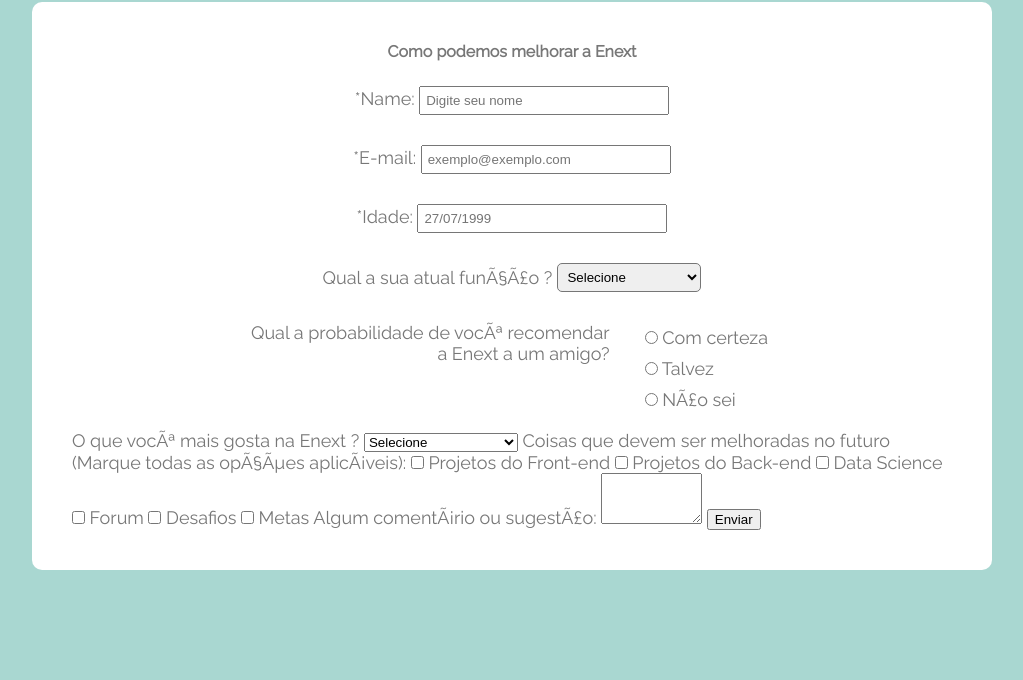
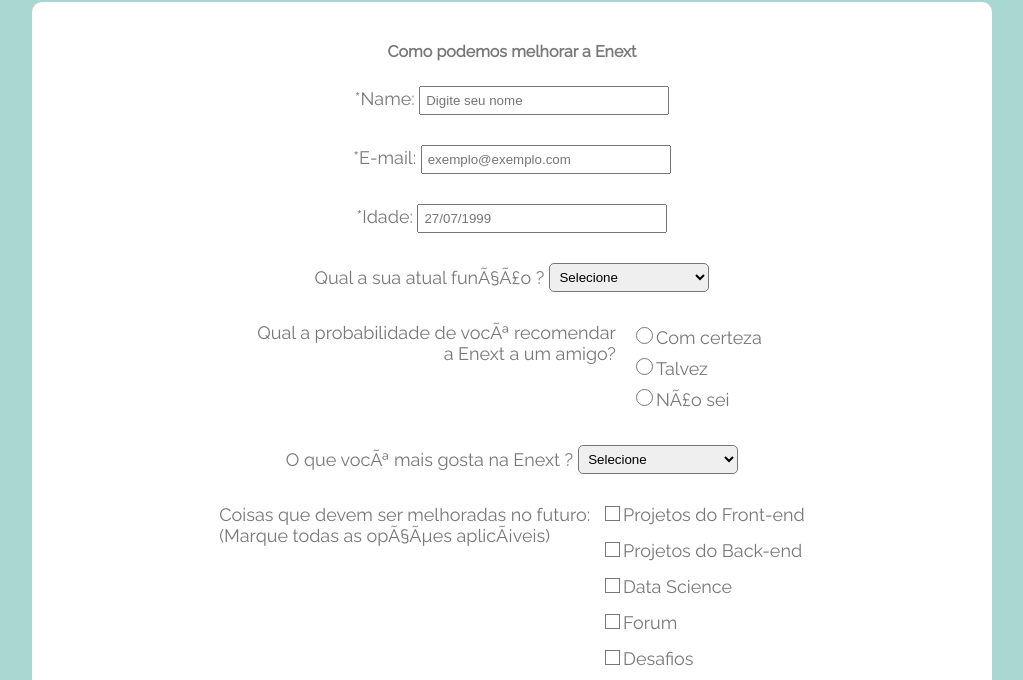
Before and after one commit to giovannychaves/projeto-git-github, a plain HTML site: page index.html in a window 1280 px wide. Shown: the part 120-800 px from the top of the page, without its empty margins (128-1151 px from the left). Drawn offline with Linux system fonts and the light colour scheme.

Commit message:
Sections de preferência e melhora estilizadas

```diff
--- a/index.html
+++ b/index.html
@@ -47,22 +47,25 @@
 
             <section class="form_recomendar">
                 <span>Qual a probabilidade de você recomendar<br> a Enext a um amigo?</span>
-                <article class="form_recomendar_labels">
-                    <label for="rd1">
+                <article class="form_recomendar_opts">
+                    <div>
                         <input type="radio" name="college" id="rd1">
-                        Com certeza
-                    </label>
-                    <label for="rd2">
+                        <label class="lbl" for="rd1">Com certeza</label>
+                    </div>
+
+                    <div>
                         <input type="radio" name="college" id="rd2">
-                        Talvez
-                    </label>
-                    <label for="rd3">
+                        <label class="lbl" for="rd2">Talvez</label>
+                    </div>
+
+                    <div>
                         <input type="radio" name="college" id="rd3">
-                        Não sei
-                    </label>
+                        <label class="lbl" for="rd3">Não sei</label>
+                    </div>
                 </article>
             </section>
 
+            <section class="form_prefer">
                 <span>O que você mais gosta na Enext ?</span>
                 <select name="preferencia" id="preferencia">
                     <option value="0" selected disabled>Selecione</option>
@@ -72,29 +75,43 @@
                     <option value="4">Todas as anteriores</option>
                     <option value="5">Nada</option>
                 </select>
+            </section>
 
-            <span>Coisas que devem ser melhoradas no futuro
-            (Marque todas as opções aplicáveis):</span>
-            <input type="checkbox" name="cb1">
-            <label for="cb1">Projetos do Front-end</label>
+            <section class="form_melhora">
+                <span>Coisas que devem ser melhoradas no futuro:<br>
+                (Marque todas as opções aplicáveis)</span>
+                <article>
+                    <div>
+                        <input type="checkbox" id="cb1" name="melhora">
+                        <label class="lbl" for="cb1">Projetos do Front-end</label>
+                    </div>
+                    <div>
+                        <input type="checkbox" id="cb2" name="melhora">
+                        <label class="lbl" for="cb2">Projetos do Back-end</label>
+                    </div>
+                    <div>
+                        <input type="checkbox" id="cb3" name="melhora">
+                        <label class="lbl" for="cb3">Data Science</label>
+                    </div>
+                    <div>
+                        <input type="checkbox" id="cb4" name="melhora">
+                        <label class="lbl" for="cb4">Forum</label>
+                    </div>
+                    <div>
+                        <input type="checkbox" id="cb5" name="melhora">
+                        <label class="lbl" for="cb5">Desafios</label>
+                    </div>
+                    <div>
+                        <input type="checkbox" id="cb6" name="melhora">
+                        <label class="lbl" for="cb6">Metas</label>
+                    </div>
+                </article>
+            </section>
 
-            <input type="checkbox" name="cb2">
-            <label for="cb2">Projetos do Back-end</label>
-
-            <input type="checkbox" name="cb3">
-            <label for="cb3">Data Science</label>
-
-            <input type="checkbox" name="cb4">
-            <label for="cb4">Forum</label>
-
-            <input type="checkbox" name="cb5">
-            <label for="cb5">Desafios</label>
-
-            <input type="checkbox" name="cb6">
-            <label for="cb6">Metas</label>
-
+            <section>
                 <span>Algum comentário ou sugestão:</span>
                 <textarea name="txtarea" id="txtarea" cols="10" rows="3"></textarea>
+            </section>
 
             <input type="button" value="Enviar">
         </form>
--- a/style.css
+++ b/style.css
@@ -38,6 +38,7 @@
     border-radius: 10px;
     color: #777;
     font-size: 18px;
+    margin-bottom: 10px;
 }
 
 .main h3{
@@ -82,6 +83,7 @@
 .form_funcao select{
     padding: 5px;
     border-radius: 5px;
+    width: 160px;
 }
 
 .form_recomendar{
@@ -94,12 +96,86 @@
     text-align: right;
 }
 
-.form_recomendar_labels{
+.form_recomendar_opts{
     display: flex;
     flex-direction: column;
+    margin: 15px 15px 15px 0px;
+}
+
+.form_recomendar_opts div{
+    padding: 5px;
+}
+
+input[type="radio"]{
+    display: none;
+}
+
+input[type="radio"] + .lbl::before{
+    content: '';
+    display: inline-block;
+    width: 13px;
+    height: 13px;
+    border: 1px solid #777;
+    margin-right: 3px;
+    padding: 1px;
+    background-clip: content-box;
+    transition: background-color .5s linear;
+}
+
+input[type="radio"] + .lbl::before{
+    border-radius: 50%;
+}
+
+input[type="radio"]:checked + .lbl::before{
+    background-color: #222;
+}
+
+.form_prefer{
+    display: flex;
+    align-items: center;
+    justify-content: center;
     margin: 15px;
 }
 
-.form_recomendar_labels label{
+.form_prefer span{
+    margin-right: 5px;
+}
+
+.form_prefer select{
     padding: 5px;
+    border-radius: 5px;
+    width: 160px;
 }
+
+.form_melhora{
+    display: flex;
+    justify-content: center;
+}
+
+.form_melhora span{
+    margin: 15px;
+}
+
+.form_melhora div{
+    margin: 15px 15px 15px 0px;
+}
+
+input[type="checkbox"]{
+    display: none;
+}
+
+input[type="checkbox"] + .lbl::before{
+    content: '';
+    display: inline-block;
+    width: 11px;
+    height: 11px;
+    border: 1px solid #777;
+    margin-right: 3px;
+    padding: 1px;
+    background-clip: content-box;
+    transition: background-color .5s linear;
+}
+
+input[type="checkbox"]:checked + .lbl::before{
+    background-color: #222;
+}
```
Lines whose indentation alone changed are shown as unchanged.
